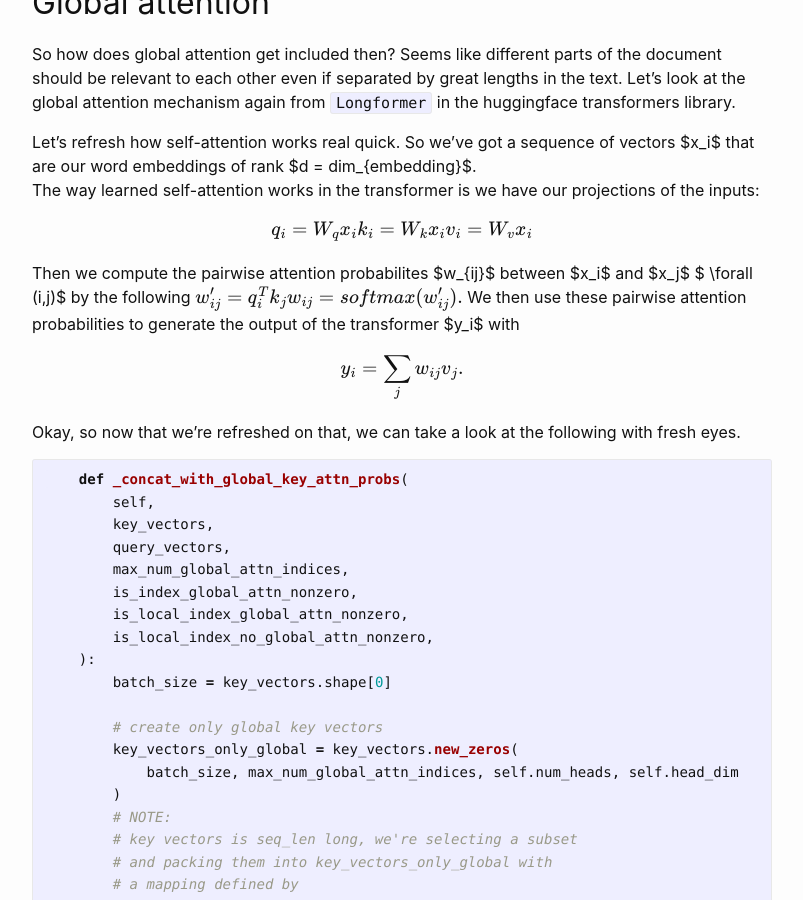
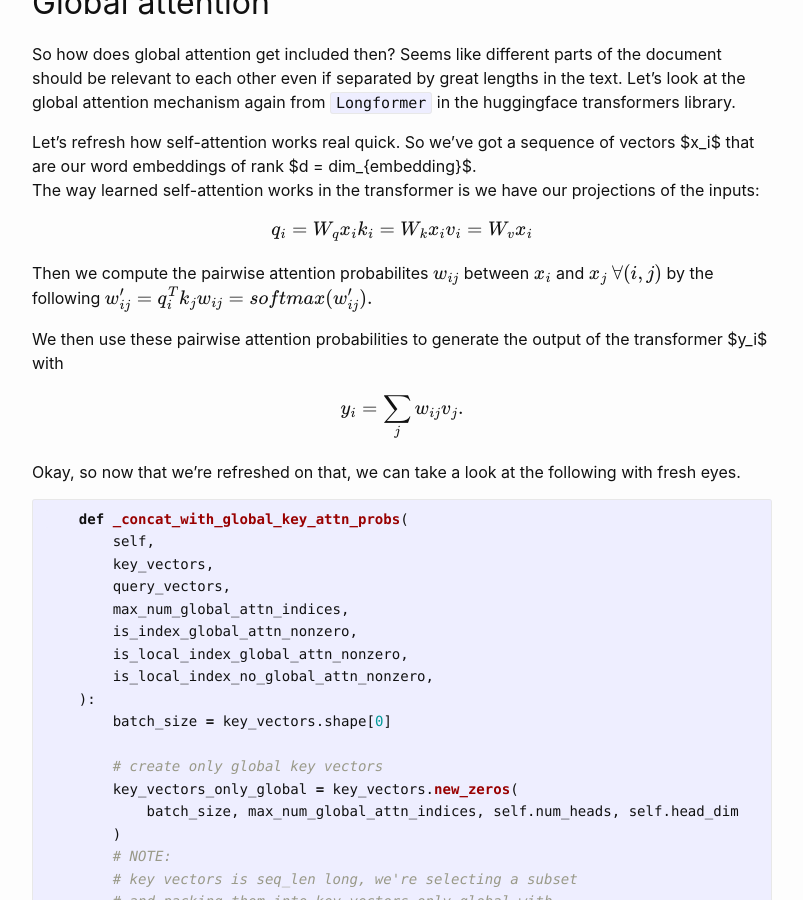
Before and after one commit to odellus/blog, a Jekyll site: the page built from _posts/2021-08-29-Research-Blog.md, in a window 1280 px wide and 900 px high, scrolled down 3095 px. Shown: the whole window, without its empty margins (238-1041 px from the left). Built offline with Jekyll 4.4.1, drawn with Linux system fonts in a browser that asks for light colours; emoji names are drawn with the system emoji font; formulas are drawn with MathJax 3.

Commit message:
still Having some formatting issues with markdown and latex.

```diff
--- a/_posts/2021-08-29-Research-Blog.md
+++ b/_posts/2021-08-29-Research-Blog.md
@@ -133,11 +133,12 @@ v_i = W_v x_i \\
 $$
 
 
-Then we compute the pairwise attention probabilites $w_{ij}$ between $x_i$ and $x_j$ $ \forall (i,j)$ by the following
+Then we compute the pairwise attention probabilites $$w_{ij}$$ between $$x_i$$ and $$x_j$$ $$ \forall (i,j)$$ by the following
 $$
 w_{ij}' = q_i^T k_j \\
 w_{ij} = softmax(w_{ij}').
 $$
+
 We then use these pairwise attention probabilities to generate the output of the transformer $y_i$ with
 
 
```
